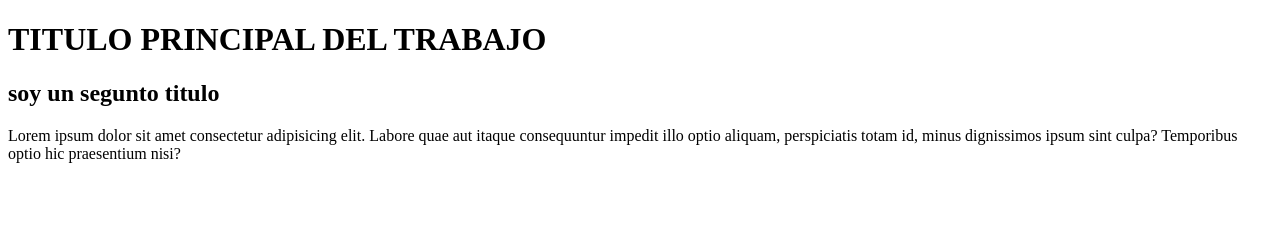
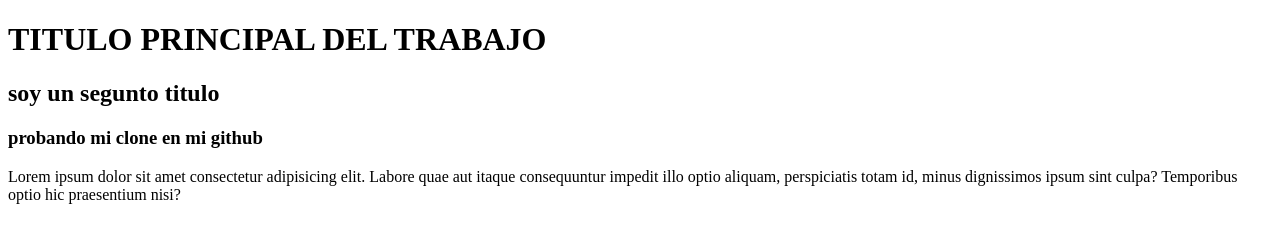
Before and after one commit to eramirezp28/SEM2_TAREA, a plain HTML site: page index.html in a window 1280 px wide. Drawn offline with Linux system fonts and the light colour scheme.

Commit message:
agregando h3

```diff
--- a/index.html
+++ b/index.html
@@ -8,6 +8,7 @@
 <body>
     <h1>TITULO PRINCIPAL DEL TRABAJO</h1>
     <h2>soy un segunto titulo</h2>
+    <h3>probando mi clone en mi github</h3>
     <p>Lorem ipsum dolor sit amet consectetur adipisicing elit. Labore quae aut itaque consequuntur impedit illo optio aliquam, perspiciatis totam id, minus dignissimos ipsum sint culpa? Temporibus optio hic praesentium nisi?</p>
 </body>
 </html>
```
